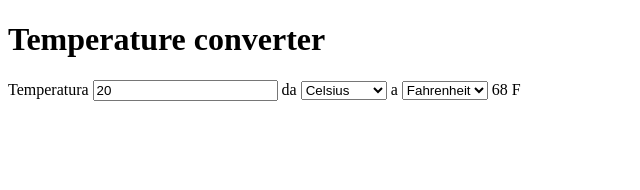
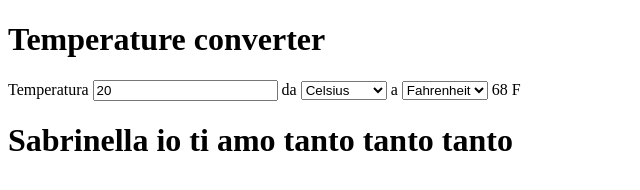
Before and after one commit to Giovanni-Caldarelli/temperature-converter, a plain HTML site: page index.html in a window 1280 px wide. Shown: the whole page, without its empty margins (0-640 px from the left). Drawn offline with Linux system fonts and the light colour scheme.

Commit message:
nuovo aggiornamento

```diff
--- a/index.html
+++ b/index.html
@@ -36,5 +36,7 @@
       navigator.serviceWorker.register('/temperature-converter/sw.js', { scope: '/temperature-converter/' });
     }
   </script>
+
+  <h1>Sabrinella io ti amo tanto tanto tanto</h1>
 </body>
 </html>
```
